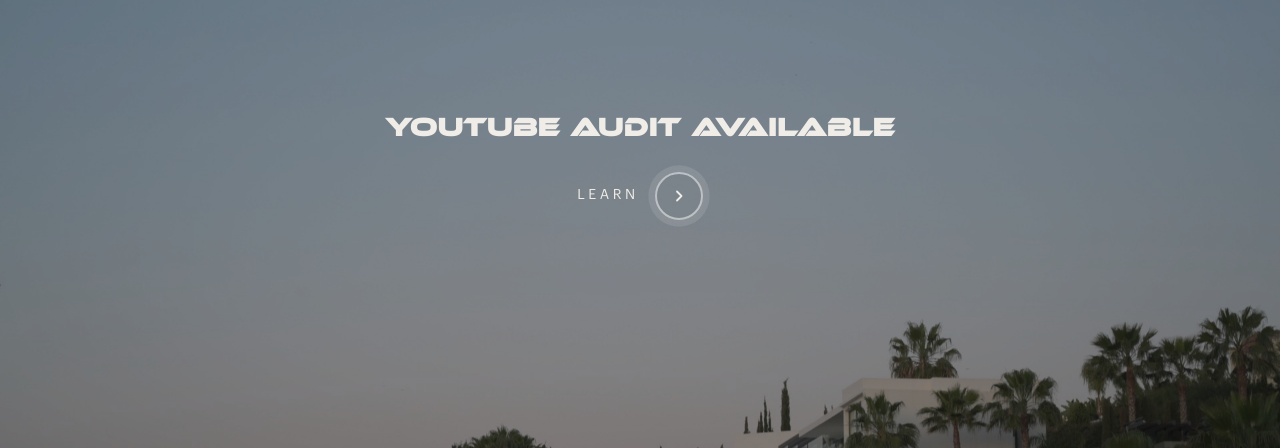
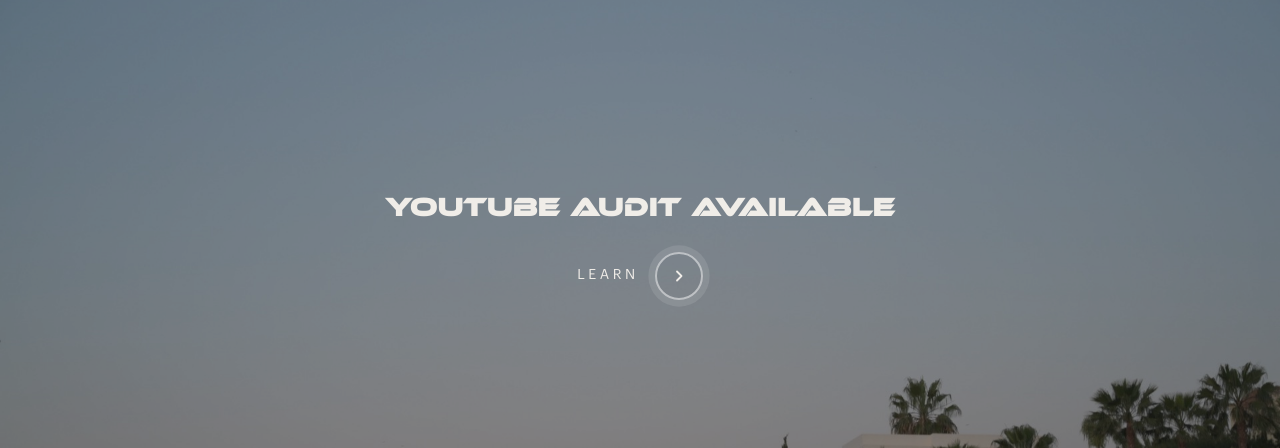
Before and after one commit to alasdairb11git/braxton-studios-website, a Node server app: page / in a window 1280 px wide. Shown: the part 112-560 px from the top of the page. Run offline with Node 20, Linux system fonts and the light colour scheme; grey boxes are pictures that could not be loaded.

Commit message:
Increase Marbella featured banner height to 90vh on desktop
Co-Authored-By: Claude Opus 4.6 <noreply@anthropic.com>

```diff
--- a/public/css/style.css
+++ b/public/css/style.css
@@ -157,7 +157,7 @@ nav.scrolled .nav-bg { opacity: 1; }
 }
 .featured-banner-img {
   width: 100%;
-  height: 70vh;
+  height: 90vh;
   object-fit: cover;
   object-position: center 35%;
   display: block;
```
